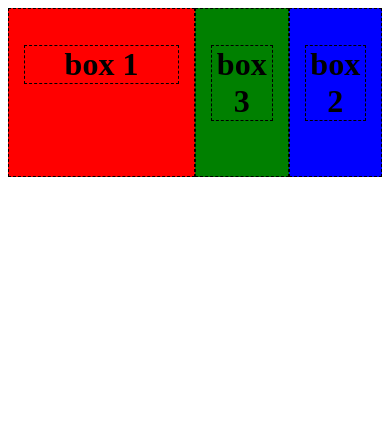
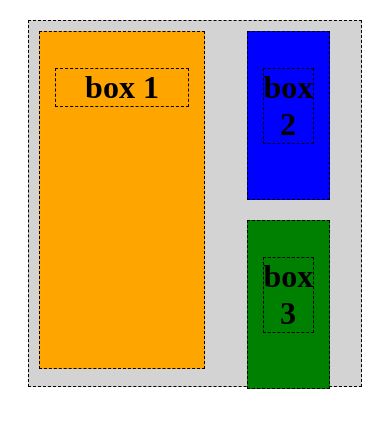
Before and after one commit to michaelkoceja/mondrian-pattern, a plain HTML site: page index.html in a window 390 px wide. Drawn offline with Linux system fonts and the light colour scheme.

Commit message:
fix indentation in html, add basic media quiery to change box 1 color at set px width

```diff
--- a/css/styles.css
+++ b/css/styles.css
@@ -10,40 +10,49 @@ body {
 .columns {
   min-height: 100px;
   padding: 15px;
+  margin: 10px 10px;
+}
+
+.wrap {
+  margin: 20px 20px;
+  background: lightgrey;
+  height: 43.5vh;
 }
 
 .box-1 {
   background: red;
-  display: inline-block;
+  float: left;
   width: 50%;
-  height: 20vh;
+  height: 40vh;
 }
 
 .box-2 {
   background: blue;
-  /*display: inline-block;*/
-  float: right;
+  display: inline-block;
+  /*float: inherit;*/
   width: 25%;
   height: 20vh;
 }
 
 .box-3 {
   background: green;
-  /*display: inline-block;*/
-  float: right;
+  display: inline-block;
+  /*float: inherit;*/
   width: 25%;
   height: 20vh;
 }
 
-/*@media screen (min-width: 700px) {
+@media screen and (max-width:999px) {
+  .box-1 {
+    background-color: yellow;
+  }
   .box-2, .box-3 {
-    float: left;
-    width: 20%;
-  }
-}*/
-
-@media screen (max-width: 699px) {
-  .box-1 {
-    background: yellow;
+    float: inherit;
   }
 }
+
+@media screen and (max-width: 500px) {
+  .box-1 {
+    background: orange;
+  }
+}
--- a/index.html
+++ b/index.html
@@ -5,8 +5,8 @@
     <title>Mondrian</title>
   </head>
   <body>
+    <div class="wrap">
       <div class="box-1 columns">
-
         <h1>box 1</h1>
       </div>
       <div class="box-2 columns">
@@ -15,5 +15,6 @@
       <div class="box-3 columns">
         <h1>box 3</h1>
       </div>
+  </div>
   </body>
 </html>
```
Lines whose indentation alone changed are shown as unchanged.
